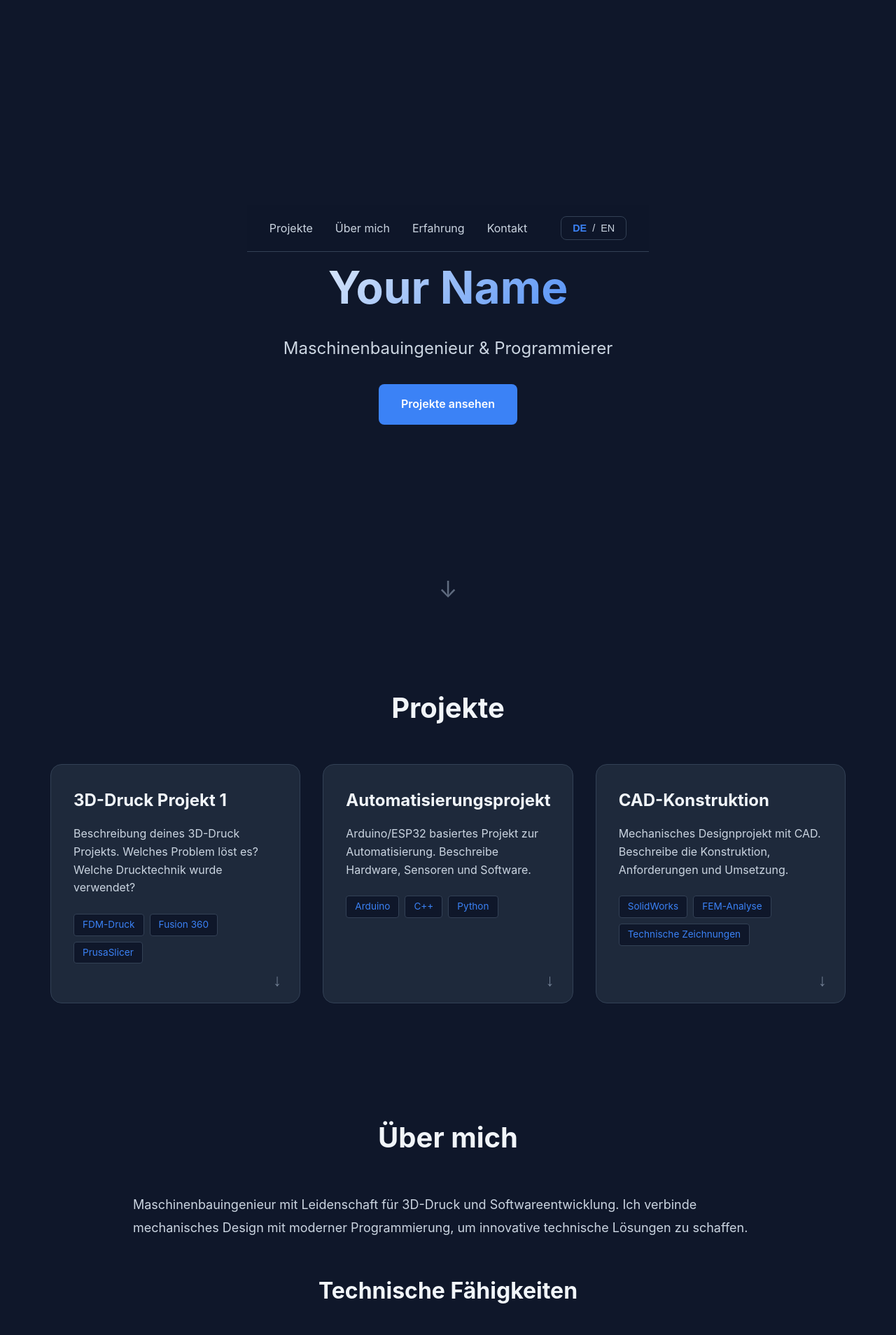
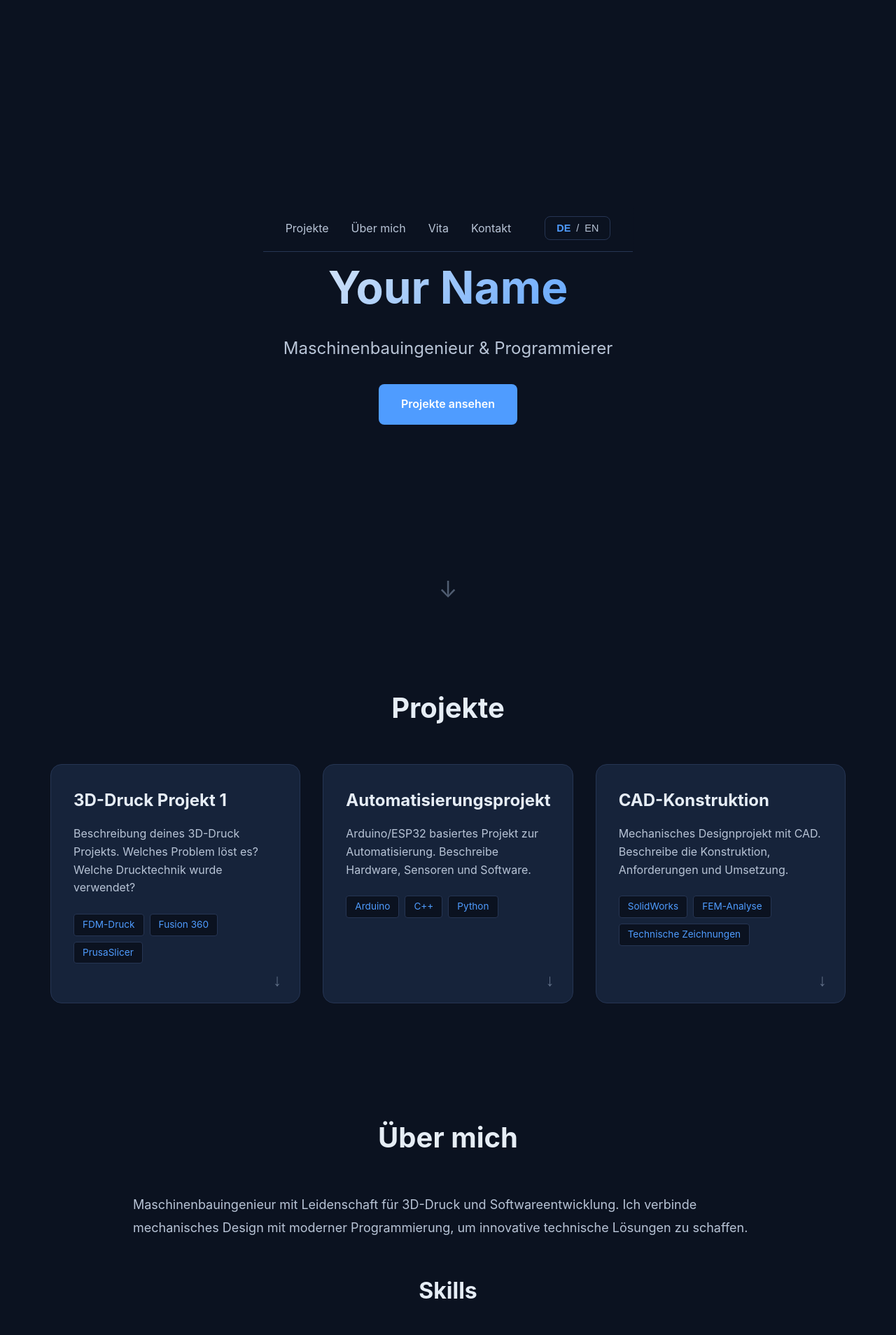
Before and after one commit to RolleRollsen/rollerollsen.github.io, a Jekyll site: the page built from index.html, in a window 1280 px wide. Shown: the top 1908 px of the page at 70% size. Built offline with Jekyll 4.4.1, drawn with Linux system fonts in a browser that asks for light colours; some of the changed text lies outside the part shown.

Commit message:
update design

```diff
--- a/_data/de/ui.yml
+++ b/_data/de/ui.yml
@@ -3,10 +3,10 @@ cta: Projekte ansehen
 
 projects_title: Projekte
 about_title: Über mich
-skills_title: Technische Fähigkeiten
-experience_title: Werdegang
+skills_title: Skills
+experience_title: Vita
 contact_title: Kontakt
 
 about_text: Maschinenbauingenieur mit Leidenschaft für 3D-Druck und Softwareentwicklung. Ich verbinde mechanisches Design mit moderner Programmierung, um innovative technische Lösungen zu schaffen.
 
-contact_text: Lass uns in Kontakt treten! Du findest mich auf diesen Plattformen
+contact_text: Lass uns in Kontakt treten! Du findest mich auf diesen Plattformen&colon;
--- a/_data/en/ui.yml
+++ b/_data/en/ui.yml
@@ -3,10 +3,10 @@ cta: View Projects
 
 projects_title: Projects
 about_title: About Me
-skills_title: Technical Skills
-experience_title: Background
+skills_title: Skills
+experience_title: Experience
 contact_title: Contact
 
 about_text: Mechanical engineer with a passion for 3D printing and software development. I combine mechanical design with modern programming to create innovative technical solutions.
 
-contact_text: Let's get in touch! You can find me on these platforms
+contact_text: Let's get in touch! You can find me on these platforms&colon;
--- a/_data/social.yml
+++ b/_data/social.yml
@@ -9,7 +9,3 @@
 - platform: Email
   url: mailto:your.email@example.com
   icon: 📧
-
-- platform: Twitter
-  url: https://twitter.com/yourusername
-  icon: 🐦
--- a/_includes/footer.html
+++ b/_includes/footer.html
@@ -1,6 +1,6 @@
 <footer class='footer'>
 	<div class='container'>
-		<p data-lang='de'>© {{ 'now' | date: "%Y" }} {{ site.author.name }}. Erstellt mit Jekyll.</p>
-		<p data-lang='en' style='display: none;'>© {{ 'now' | date: "%Y" }} {{ site.author.name }}. Built with Jekyll.</p>
+		<p data-lang='de'>© {{ 'now' | date: "%Y" }} {{ site.author.name }}. Erstellt mit Jekyll & Claude Code.</p>
+		<p data-lang='en' style='display: none;'>© {{ 'now' | date: "%Y" }} {{ site.author.name }}. Built with Jekyll & Claude Code.</p>
 	</div>
 </footer>
--- a/_includes/header.html
+++ b/_includes/header.html
@@ -2,14 +2,14 @@
 	<nav class='nav'>
 		<div class='nav-container'>
 			<div class='nav-links'>
-				<a href='#projects' data-lang='de'>Projekte</a>
-				<a href='#projects' data-lang='en' style='display: none;'>Projects</a>
-				<a href='#about' data-lang='de'>Über mich</a>
-				<a href='#about' data-lang='en' style='display: none;'>About</a>
-				<a href='#experience' data-lang='de'>Erfahrung</a>
-				<a href='#experience' data-lang='en' style='display: none;'>Experience</a>
-				<a href='#contact' data-lang='de'>Kontakt</a>
-				<a href='#contact' data-lang='en' style='display: none;'>Contact</a>
+				<a href='#projects' data-lang='de'>{{ site.data.de.ui.projects_title }}</a>
+				<a href='#projects' data-lang='en' style='display: none;'>{{ site.data.en.ui.projects_title }}</a>
+				<a href='#about' data-lang='de'>{{ site.data.de.ui.about_title }}</a>
+				<a href='#about' data-lang='en' style='display: none;'>{{ site.data.en.ui.about_title }}</a>
+				<a href='#experience' data-lang='de'>{{ site.data.de.ui.experience_title }}</a>
+				<a href='#experience' data-lang='en' style='display: none;'>{{ site.data.en.ui.experience_title }}</a>
+				<a href='#contact' data-lang='de'>{{ site.data.de.ui.contact_title }}</a>
+				<a href='#contact' data-lang='en' style='display: none;'>{{ site.data.en.ui.contact_title }}</a>
 			</div>
 			<button class='lang-toggle' id='langToggle' aria-label='Toggle language'>
 				<span class='lang-option' data-lang-option='de'>DE</span>
--- a/assets/css/main.css
+++ b/assets/css/main.css
@@ -1,3 +1,4 @@
+/*
 :root {
 	--bg-primary: #0f172a;
 	--bg-secondary: #1e293b;
@@ -7,9 +8,24 @@
 	--text-muted: #94a3b8;
 	--accent: #3b82f6;
 	--accent-hover: #2563eb;
-	--shadow: rgba(0, 0, 0, 0.3);
+	--shadow: #0000004D;
 	--border: #334155;
 }
+*/
+
+:root {
+	--bg-primary: #0b1220;
+	--bg-secondary: #121c2f;
+	--bg-card: #16233a;
+	--text-primary: #e6edf5;
+	--text-secondary: #b8c4d6;
+	--text-muted: #7f8fa8;
+	--accent: #4f9cff;
+	--accent-hover: #2f7de8;
+	--border: #263553;
+	--shadow: #0206178C;
+}
+
 
 * {
 	margin: 0;
@@ -44,7 +60,7 @@ body {
 .nav {
 	position: sticky;
 	top: 0;
-	background-color: rgba(15, 23, 42, 0.95);
+	background-color: var(--bg-primary);
 	backdrop-filter: blur(10px);
 	z-index: 1000;
 	border-bottom: 1px solid var(--border);
```
Also changed, not shown: README.md.
